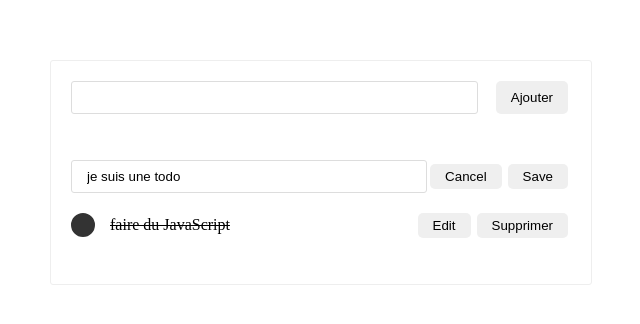
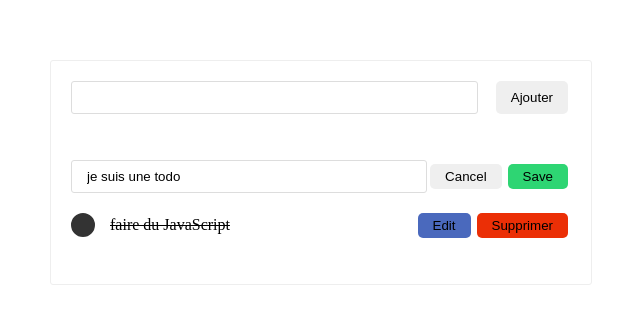
Before and after one commit to saidaZgl/todo-list-js, a website built with webpack: page src/index.html in a window 1280 px wide. Shown: the part 228-552 px from the top of the page, without its empty margins (319-959 px from the left). Built offline with nearby package versions, Linux system fonts and the light colour scheme.

Commit message:
lors de l'edit, ajout d'un écouteur pour sauvegarder avec la touche entrée

```diff
--- a/src/index.js
+++ b/src/index.js
@@ -40,8 +40,10 @@ const createTodoElement = (todo, index) => {
   const li = document.createElement("li");
   const buttonDelete = document.createElement("button");
   buttonDelete.innerHTML = "Supprimer";
+  buttonDelete.classList.add("danger");
   const buttonEdit = document.createElement("button");
   buttonEdit.innerHTML = "Edit";
+  buttonEdit.classList.add("primary");
   buttonDelete.addEventListener("click", (event) => {
     event.stopPropagation();
     deleteTodo(index);
@@ -64,19 +66,31 @@ const createTodoElement = (todo, index) => {
 const createTodoEditElement = (todo, index) => {
   const li = document.createElement("li");
   const input = document.createElement("input");
+
   input.type = "text";
   input.value = todo.text;
+  input.addEventListener("keydown", (event) => {
+    if (e.key === "Enter") {
+      editTodo(index, input);
+    }
+  });
+
   const buttonSave = document.createElement("button");
   buttonSave.innerHTML = "Save";
+  buttonSave.classList.add("success");
+
   const buttonCancel = document.createElement("button");
   buttonCancel.innerHTML = "Cancel";
+
   buttonCancel.addEventListener("click", (event) => {
     event.stopPropagation();
     toggleEditMode(index);
   });
+
   buttonSave.addEventListener("click", (event) => {
     editTodo(index, input);
   });
+
   li.append(input, buttonCancel, buttonSave);
   return li;
 };
--- a/src/style.css
+++ b/src/style.css
@@ -36,6 +36,18 @@ button {
     margin: 0 3px;
 }
 
+button.danger {
+    background: #eb2f06;
+}
+
+button.primary {
+    background: #4a69bd;
+}
+
+button.success {
+    background: #2ed573;
+}
+
 input {
     padding: 8px 15px;
     outline: 0;
@@ -61,7 +73,7 @@ li {
 }
 
 li:hover {
-    background: #2d98da;
+    background: lightblue;
     border-radius: 5px;
     padding: 10px 0px 10px 5px;
 }
```
